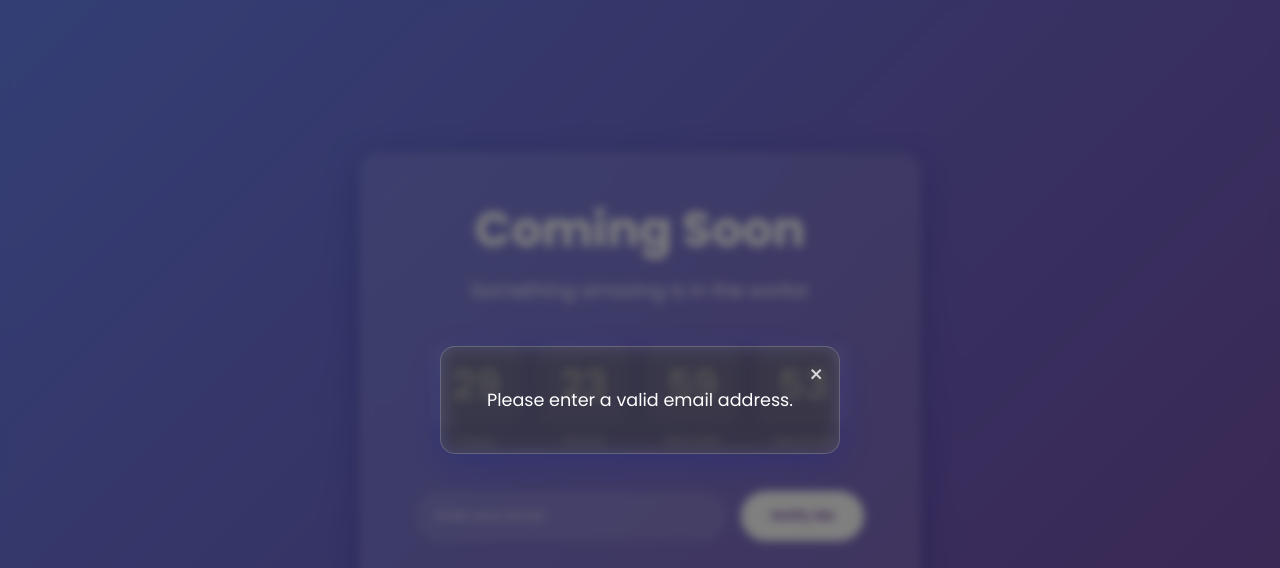
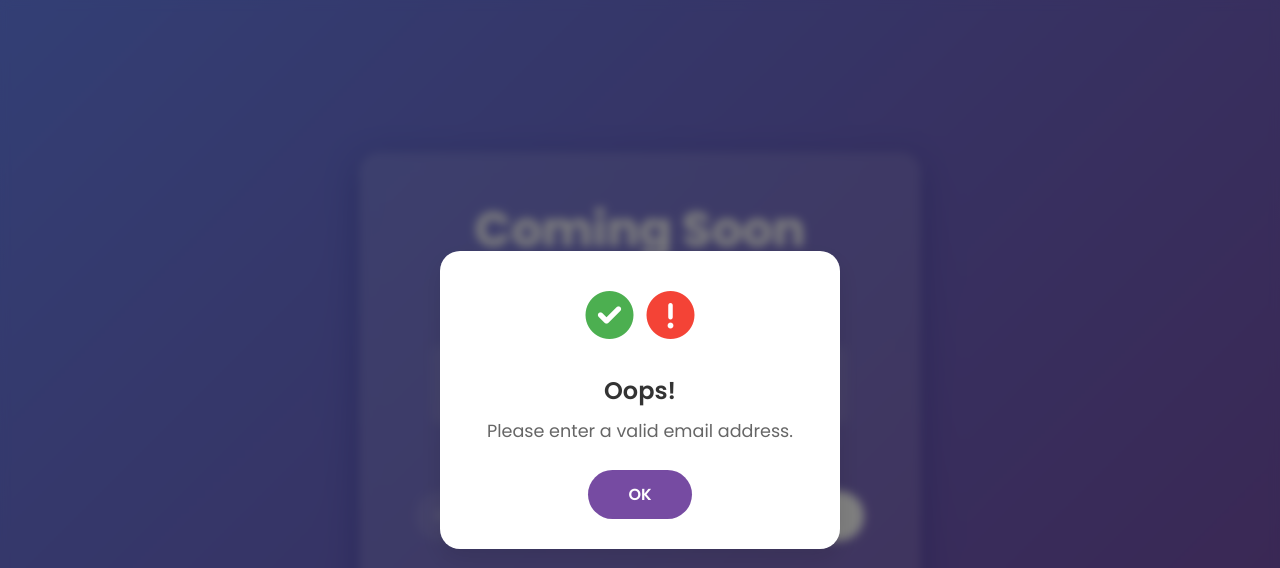
Before and after one commit to makindiilete/comingsoon, a plain HTML site: page index.html in a window 1280 px wide. Both pictures are taken after a click on the button "Notify Me". Shown: the top 568 px of the page. Drawn offline with Linux system fonts and the light colour scheme.

Commit message:
feat: Enhance modal with beautiful design and icons

```diff
--- a/index.html
+++ b/index.html
@@ -56,8 +56,13 @@
     <!-- Modal -->
     <div id="notificationModal" class="modal">
       <div class="modal-content">
-        <span class="close-modal">&times;</span>
+        <div class="modal-icon">
+          <i class="fas fa-check-circle success-icon"></i>
+          <i class="fas fa-exclamation-circle error-icon"></i>
+        </div>
+        <h3 class="modal-title"></h3>
         <p class="modal-message"></p>
+        <button class="modal-close-btn">OK</button>
       </div>
     </div>
 
--- a/script.js
+++ b/script.js
@@ -3,20 +3,23 @@ const launchDate = new Date(Date.now() + 30 * 24 * 60 * 60 * 1000);
 
 // Modal functionality
 const modal = document.getElementById("notificationModal");
+const modalTitle = document.querySelector(".modal-title");
 const modalMessage = document.querySelector(".modal-message");
-const closeModal = document.querySelector(".close-modal");
+const modalCloseBtn = document.querySelector(".modal-close-btn");
 
-function showModal(message) {
+function showModal(message, type = "success") {
+  const title = type === "success" ? "Success!" : "Oops!";
+  modalTitle.textContent = title;
   modalMessage.textContent = message;
-  modal.classList.add("show");
+  modal.classList.add("show", type);
 }
 
 function hideModal() {
-  modal.classList.remove("show");
+  modal.classList.remove("show", "success", "error");
 }
 
 // Close modal when clicking the close button or outside the modal
-closeModal.addEventListener("click", hideModal);
+modalCloseBtn.addEventListener("click", hideModal);
 window.addEventListener("click", (e) => {
   if (e.target === modal) {
     hideModal();
@@ -74,10 +77,13 @@ subscribeBtn.addEventListener("click", () => {
   const email = emailInput.value.trim();
   if (email && /^[^\s@]+@[^\s@]+\.[^\s@]+$/.test(email)) {
     // Here you would typically send this to your backend
-    showModal("Thank you for subscribing! We'll notify you when we launch.");
+    showModal(
+      "Thank you for subscribing! We'll notify you when we launch.",
+      "success"
+    );
     emailInput.value = "";
   } else {
-    showModal("Please enter a valid email address.");
+    showModal("Please enter a valid email address.", "error");
   }
 });
 
--- a/styles.css
+++ b/styles.css
@@ -158,43 +158,78 @@ body {
 }
 
 .modal-content {
-  background: rgba(255, 255, 255, 0.1);
-  backdrop-filter: blur(10px);
+  background: white;
   padding: 30px;
-  border-radius: 15px;
+  border-radius: 20px;
   max-width: 400px;
   width: 90%;
   position: relative;
   transform: translateY(-20px);
   transition: transform 0.3s ease;
-  border: 1px solid rgba(255, 255, 255, 0.18);
-  box-shadow: 0 8px 32px 0 rgba(31, 38, 135, 0.37);
+  text-align: center;
+  box-shadow: 0 10px 25px rgba(0, 0, 0, 0.1);
 }
 
 .modal.show .modal-content {
   transform: translateY(0);
 }
 
-.close-modal {
-  position: absolute;
-  top: 10px;
-  right: 15px;
-  font-size: 24px;
-  cursor: pointer;
-  color: white;
-  opacity: 0.8;
-  transition: opacity 0.3s ease;
+.modal-icon {
+  font-size: 48px;
+  margin-bottom: 20px;
 }
 
-.close-modal:hover {
-  opacity: 1;
+.success-icon {
+  color: #4caf50;
+  display: none;
+}
+
+.error-icon {
+  color: #f44336;
+  display: none;
+}
+
+.modal.success .success-icon {
+  display: inline-block;
+  animation: scaleIn 0.3s ease;
+}
+
+.modal.error .error-icon {
+  display: inline-block;
+  animation: scaleIn 0.3s ease;
+}
+
+.modal-title {
+  color: #333;
+  font-size: 1.5rem;
+  margin-bottom: 10px;
+  font-weight: 600;
 }
 
 .modal-message {
+  color: #666;
+  font-size: 1.1rem;
+  margin-bottom: 25px;
+  line-height: 1.5;
+}
+
+.modal-close-btn {
+  background: #764ba2;
   color: white;
-  font-size: 1.1rem;
-  text-align: center;
-  margin: 10px 0;
+  border: none;
+  padding: 12px 40px;
+  border-radius: 25px;
+  font-size: 1rem;
+  font-weight: 600;
+  cursor: pointer;
+  transition: all 0.3s ease;
+  outline: none;
+}
+
+.modal-close-btn:hover {
+  background: #667eea;
+  transform: translateY(-2px);
+  box-shadow: 0 5px 15px rgba(0, 0, 0, 0.2);
 }
 
 @keyframes fadeIn {
@@ -266,5 +301,18 @@ body {
   .modal-content {
     width: 95%;
     margin: 0 10px;
+    padding: 25px;
+  }
+
+  .modal-icon {
+    font-size: 42px;
+  }
+
+  .modal-title {
+    font-size: 1.3rem;
+  }
+
+  .modal-message {
+    font-size: 1rem;
   }
 }
```
